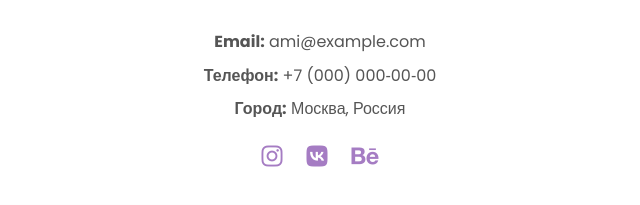
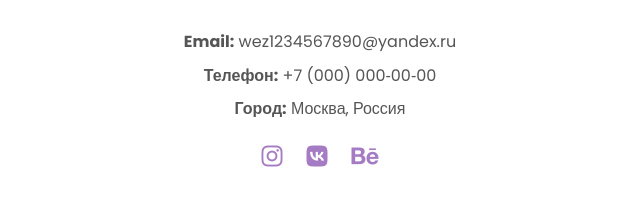
Before and after one commit to Fraihame078/ami-designe-website, a plain HTML site: page contact.html in a window 1280 px wide. Shown: the part 259-464 px from the top of the page, 320-960 px from the left. Drawn offline with Linux system fonts and the light colour scheme; a small style sheet from the web is missing.

Commit message:
Update contact.html

```diff
--- a/contact.html
+++ b/contact.html
@@ -31,7 +31,7 @@
       <h1 style="text-align:center; margin-bottom:2rem;">Контакты</h1>
       <p class="lead" style="max-width:600px; margin:0 auto 2rem;">Я&nbsp;буду рада обсудить ваш будущий проект! Выберите удобный способ связи&nbsp;— напишите письмо, позвоните или оставьте сообщение через форму обратной связи.</p>
       <div class="contact-info">
-        <p><strong>Email:</strong> <a href="mailto:ami@example.com">ami@example.com</a></p>
+        <p><strong>Email:</strong> <a href="mailto:wez1234567890@yandex.ru">wez1234567890@yandex.ru</a></p>
         <p><strong>Телефон:</strong> <a href="tel:+70000000000">+7&nbsp;(000)&nbsp;000‑00‑00</a></p>
         <p><strong>Город:</strong> Москва, Россия</p>
       </div>
```
